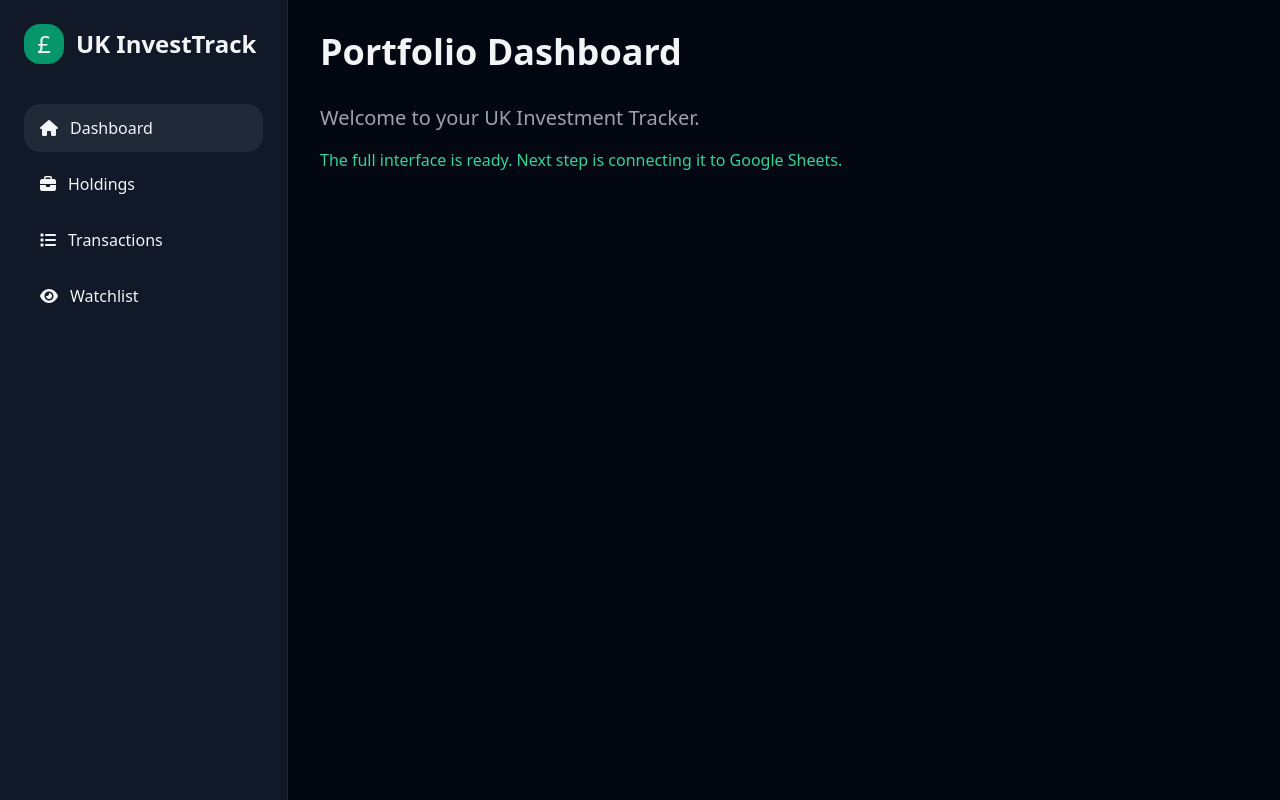
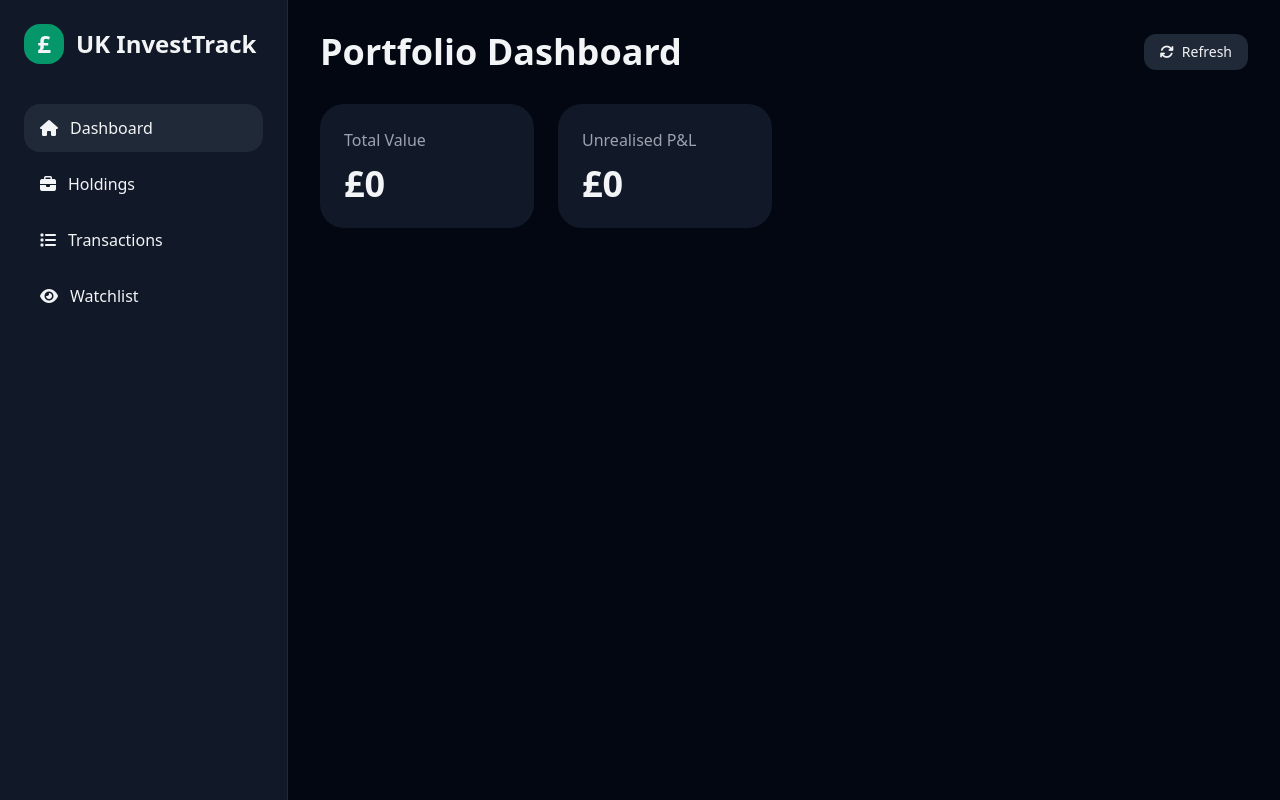
Before and after one commit to ARAR9396/investment-app, a plain HTML site: page index.html in a window 1280 px wide. Drawn offline with nearby package versions, Linux system fonts and the light colour scheme.

Commit message:
Update index.html

```diff
--- a/index.html
+++ b/index.html
@@ -13,7 +13,7 @@
     <!-- Sidebar -->
     <div class="w-72 bg-gray-900 p-6 flex flex-col border-r border-gray-800">
       <div class="flex items-center gap-3 mb-10">
-        <div class="w-10 h-10 bg-emerald-600 rounded-2xl flex items-center justify-center text-2xl">£</div>
+        <div class="w-10 h-10 bg-emerald-600 rounded-2xl flex items-center justify-center text-2xl font-bold">£</div>
         <h1 class="text-2xl font-bold">UK InvestTrack</h1>
       </div>
 
@@ -33,20 +33,24 @@
       </nav>
     </div>
 
-    <!-- Main Area -->
+    <!-- Main Content -->
     <div class="flex-1 p-8 overflow-auto">
       <div id="dashboard">
-        <h1 class="text-4xl font-bold mb-8">Portfolio Dashboard</h1>
-        <p class="text-xl text-gray-400">Welcome to your UK Investment Tracker.</p>
-        <p class="mt-4 text-emerald-400">The full interface is ready. Next step is connecting it to Google Sheets.</p>
-      </div>
-    </div>
-  </div>
+        <div class="flex justify-between items-center mb-8">
+          <h1 class="text-4xl font-bold">Portfolio Dashboard</h1>
+          <button onclick="loadDashboard()"
+                  class="bg-gray-800 hover:bg-gray-700 px-4 py-2 rounded-xl text-sm flex items-center gap-2">
+            <i class="fas fa-sync"></i> Refresh
+          </button>
+        </div>
 
-  <script>
-    function showSection(section) {
-      alert("Section: " + section + "\n\nThis will be fully functional soon!");
-    }
-  </script>
-</body>
-</html>
+        <div class="grid grid-cols-1 md:grid-cols-2 lg:grid-cols-4 gap-6">
+          <div class="bg-gray-900 rounded-3xl p-6">
+            <p class="text-gray-400">Total Value</p>
+            <p id="totalValue" class="text-4xl font-bold mt-3">£0</p>
+          </div>
+          <div class="bg-gray-900 rounded-3xl p-6">
+            <p class="text-gray-400">Unrealised P&L</p>
+            <p id="totalPL" class="text-4xl font-bold mt-3">£0</p>
+          </div>
+          <div class="bg-gray-900 rounded-3xl
```
